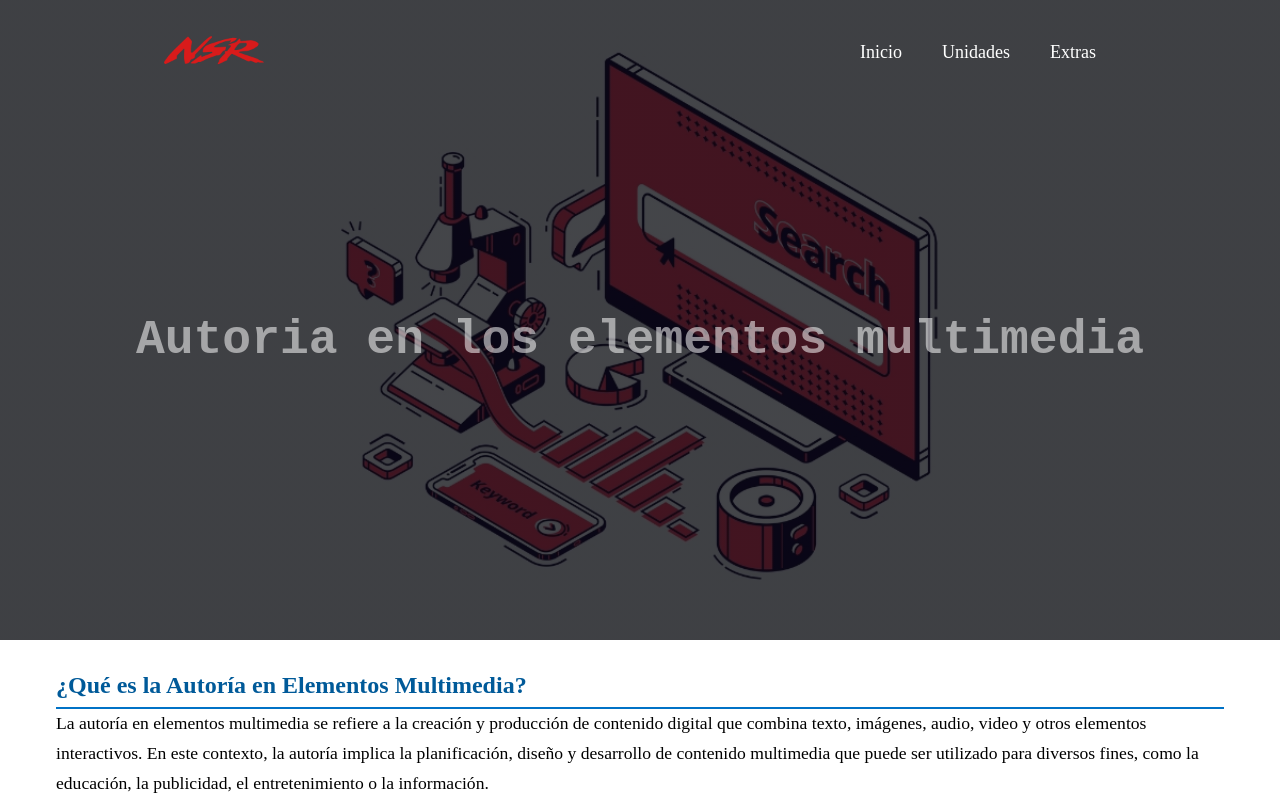
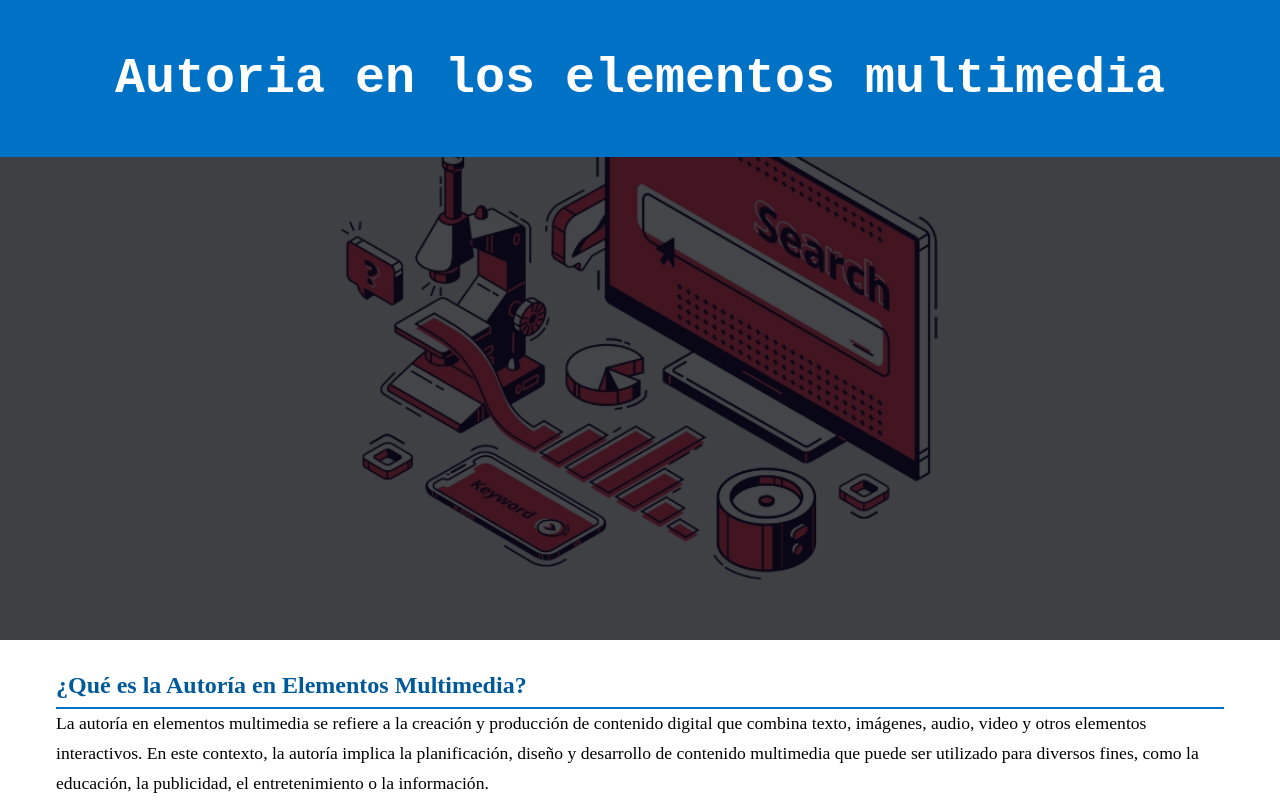
Before and after one commit to hrrmultimediaeqp04/Pagina-web-team4, a plain HTML site: page unidad 3/autoria.html in a window 1280 px wide. Shown: the top 802 px of the page. Drawn offline with Linux system fonts and the light colour scheme.

Commit message:
pagina final

```diff
--- a/styles.css
+++ b/styles.css
@@ -101,6 +101,24 @@ header {
     color: #ffffff89;
     font-size: 65px;
 }
+.titulo1 {
+    position: fixed;
+    top: 0;
+    left: 0;
+    width: 100%;
+    background-color: #111;
+    z-index: 999;
+    padding: 20px 0;
+    text-align: center;
+}
+
+.txt1 h1 {
+    font-family: monospace;
+    font-size: 65px;
+    color: #ffffff89;
+    margin: 0;
+}
+
 .txt p {
     padding: 0 70px;
     text-align: center;
--- a/unidad 1/Animacion-M.css
+++ b/unidad 1/Animacion-M.css
@@ -105,6 +105,23 @@ header {
     color: #ffffff89;
     font-size: 3rem;
 }
+.titulo1 {
+      position: fixed;
+      background-color: rgb(3, 124, 214);
+      top: 0%;
+      left: 10;
+      width: 100%;
+      z-index: 1000;
+      padding: 50px;
+      text-align: center;
+    }
+
+    .txt1 h1 {
+      color: #ffffff;
+      font-size: 50px;
+      font-family: monospace;
+      margin: 1;
+    }
 .txt p {
     padding: 0 70px;
     text-align: center;
--- a/unidad 1/Fundamentos-M.css
+++ b/unidad 1/Fundamentos-M.css
@@ -79,7 +79,7 @@ header {
     justify-content: center;
     align-items: center;
     background: linear-gradient(rgba(5, 7, 12, 0.75), rgba(5, 7, 12, 0.75)), url("Cabecera\ Multimedia\ e\ interculturalidad.png") 100% / cover no-repeat;
-}
+   }
 .titulo {
     display: flex;
     justify-content: center;
@@ -103,6 +103,23 @@ header {
     color: #ffffff89;
     font-size: 3rem;
 }
+.titulo1 {
+      position: fixed;
+      background-color: #4e54c8;
+      top: 0%;
+      left: 10;
+      width: 100%;
+      z-index: 1000;
+      padding: 50px;
+      text-align: center;
+    }
+
+    .txt1 h1 {
+      color: #ffffff;
+      font-size: 50px;
+      font-family: monospace;
+      margin: 1;
+    }
 .txt p {
     padding: 0 70px;
     text-align: center;
--- a/unidad 1/Producción-M.css
+++ b/unidad 1/Producción-M.css
@@ -103,6 +103,7 @@ header {
     color: #ffffff89;
     font-size: 3rem;
 }
+
 .txt p {
     padding: 0 70px;
     text-align: center;
@@ -110,7 +111,23 @@ header {
     margin-top: 29px;
     font-size: 20px;
 }
+.titulo1 {
+      position: fixed;
+      background-color: #8e44ad;
+      top: 0%;
+      left: 10;
+      width: 100%;
+      z-index: 1000;
+      padding: 50px;
+      text-align: center;
+    }
 
+    .txt1 h1 {
+      color: #ffffff;
+      font-size: 50px;
+      font-family: monospace;
+      margin: 1;
+    }
 main {
       padding: 2rem;
       max-width: 1200px;
--- a/unidad 2/Antecedentes-realidad.css
+++ b/unidad 2/Antecedentes-realidad.css
@@ -51,6 +51,25 @@ html {
     cursor: pointer;
     display: none;
 }
+  /*Texto principal */
+
+  .titulo1 {
+      position: fixed;
+      background-color: #677b01;
+      top: 0%;
+      left: 10;
+      width: 100%;
+      z-index: 1000;
+      padding: 50px;
+      text-align: center;
+    }
+
+    .txt1 h1 {
+      color: #ffffff;
+      font-size: 50px;
+      font-family: monospace;
+      margin: 1;
+    }
 
 /* MENÚ DESPLEGABLE EN ESCRITORIO */
 .menu-contenedor .enlace ul li ul {
--- a/unidad 2/entornos-virtuales.css
+++ b/unidad 2/entornos-virtuales.css
@@ -103,6 +103,23 @@ header {
     color: #ffffff89;
     font-size: 3rem;
 }
+.titulo1 {
+      position: fixed;
+      background-color: #be4f00;
+      top: 0%;
+      left: 10;
+      width: 100%;
+      z-index: 1000;
+      padding: 50px;
+      text-align: center;
+    }
+
+    .txt1 h1 {
+      color: #ffffff;
+      font-size: 50px;
+      font-family: monospace;
+      margin: 1;
+    }
     section {
       padding: 2rem;
     }
--- a/unidad 2/herramientas multimedias.css
+++ b/unidad 2/herramientas multimedias.css
@@ -184,7 +184,24 @@ header {
     margin-bottom: 10px;
     font-size: 20px;
   }
+/*Texto principal */
+.titulo1 {
+      position: fixed;
+      background-color: #d3d35e;
+      top: 0%;
+      left: 10;
+      width: 100%;
+      z-index: 1000;
+      padding: 50px;
+      text-align: center;
+    }
 
+    .txt1 h1 {
+      color: #ffffff;
+      font-size: 50px;
+      font-family: monospace;
+      margin: 1;
+    }
 
 /* RESPONSIVE */
 
--- a/unidad 2/video-multimedia.css
+++ b/unidad 2/video-multimedia.css
@@ -51,6 +51,26 @@ html {
     cursor: pointer;
     display: none;
 }
+/*Texto principal */
+.titulo1 {
+      position: fixed;
+      background-color: #042d85;
+      top: 0%;
+      left: 10;
+      width: 100%;
+      z-index: 1000;
+      padding: 50px;
+      text-align: center;
+    }
+
+    .txt1 h1 {
+      color: #ffffff;
+      font-size: 50px;
+      font-family: monospace;
+      margin: 1;
+    }
+
+
 
 /* MENÚ DESPLEGABLE EN ESCRITORIO */
 .menu-contenedor .enlace ul li ul {
--- a/unidad 3/autoria.html
+++ b/unidad 3/autoria.html
@@ -187,6 +187,27 @@ header {
         align-items: center;
       }
     }
+
+     /*Texto principal */
+
+     .titulo1 {
+      position: fixed;
+      background-color: #0072c6;
+      top: 0%;
+      left: 10;
+      width: 100%;
+      z-index: 1000;
+      padding: 50px;
+      text-align: center;
+    }
+
+    .txt1 h1 {
+      color: #ffffff;
+      font-size: 50px;
+      font-family: monospace;
+      margin: 1;
+    }
+
   </style>
 </head>
 <body>
@@ -238,8 +259,8 @@ header {
         </nav>
     </div>
 
-        <div class="titulo">
-            <div class="txt">
+        <div class="titulo1">
+            <div class="txt1">
                     <h1 >Autoria en los elementos multimedia</h1>
                             </div>
         </div>
@@ -355,6 +376,17 @@ La autoría representa la huella única de un autor en el mundo digital, evidenc
         <li>"Cómo funciona el software de originalidad" - Turnitin</li>
       </ul>
     </section>
+    <a href="../index.html" style="
+  display: inline-block;
+  padding: 10px 20px;
+  background-color: #525252;
+  color: white;
+  text-decoration: none;
+  border-radius: 5px;
+  font-family: sans-serif;
+">
+  Regresar al inicio
+</a>
   </div>
    <footer class="footer">
         <ul class="social-icon">
```
Also changed, not shown: unidad 1/Animacion-M.html (+13 -2 lines), unidad 1/Fundamentos-M.html (+14 -4 lines), unidad 1/Producción-M.html (+13 -2 lines), unidad 1/Realidad-V.html (+30 -2 lines), unidad 2/Antecedentes-realidad.html (+13 -2 lines), unidad 2/entornos-virtuales.html (+13 -2 lines), unidad 2/herramientas multimedias.html (+13 -2 lines), unidad 2/video-multimedia.html (+14 -2 lines), unidad 3/hm disruptiva.html (+33 -2 lines).
